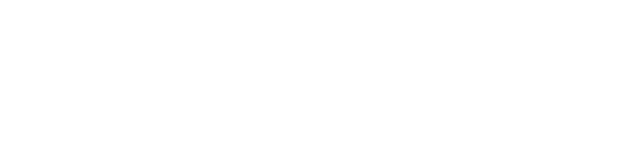
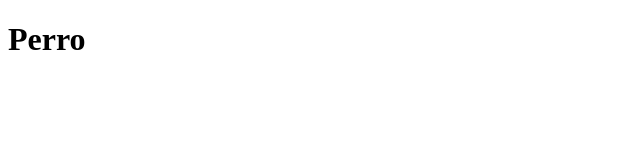
Before and after one commit to loeraluis93/coursera, a plain HTML site: page site/index.html in a window 1280 px wide. Shown: the whole page, without its empty margins (0-640 px from the left). Drawn offline with Linux system fonts and the light colour scheme.

Commit message:
update 2

```diff
--- a/site/index.html
+++ b/site/index.html
@@ -4,6 +4,6 @@
  	<title></title>
  </head>
  <body>
-
+ 	<h1>Perro</h1>
  </body>
  </html>
```
